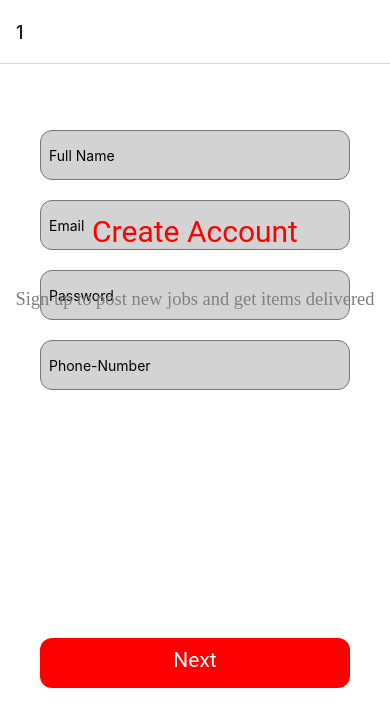
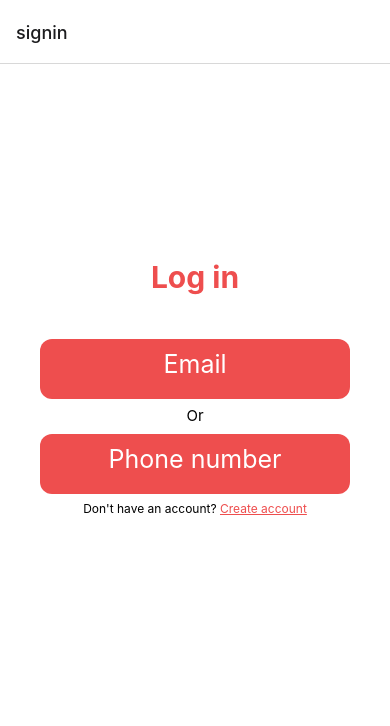
Before and after one commit to sagnik036/finalyear, a React Native app: screen /signin in a window 390 px wide. Shown: the top 726 px of the page. Built offline with nearby package versions, Linux system fonts and the light colour scheme.

Commit message:
Sign-in version 1

```diff
--- a/App.js
+++ b/App.js
@@ -4,13 +4,15 @@ import { NavigationContainer } from "@react-navigation/native";
 import { createNativeStackNavigator } from "@react-navigation/native-stack";
 import ShopCreate_Ac from "./ShopCreate_Ac";
 import ShopCreate_Ac2 from "./ShopCreate_Ac2";
+import Signin from "./Signin";
 
 export default function App() {
   const Stack = createNativeStackNavigator();
 
   return (
     <NavigationContainer>
-      <Stack.Navigator initialRouteName="ShopkeeperAccount">
+      <Stack.Navigator initialRouteName="LoginPage">
+      <Stack.Screen name="signin" component={Signin} />
         <Stack.Screen name="1" component={ShopCreate_Ac} />
         <Stack.Screen name="2" component={ShopCreate_Ac2} />
       </Stack.Navigator>
--- /dev/null
+++ b/Signin.js
@@ -0,0 +1,91 @@
+import { View, Text, TouchableOpacity, StyleSheet } from 'react-native'
+import React from 'react'
+
+export default function Signin() {
+  return (
+    <View style={styles.container}>
+      <Text style={styles.text1}>Log in</Text>
+      <TouchableOpacity
+        style={styles.nextBtn1}
+      >
+        <Text style={styles.nextStyle}>Email</Text>
+      </TouchableOpacity>
+      <Text style={styles.text2}>Or</Text>
+      <TouchableOpacity
+        style={styles.nextBtn2}
+      >
+        <Text style={styles.nextStyle}>Phone number</Text>
+      </TouchableOpacity>
+      <Text style={styles.text3}>
+        Don't have an account?{' '}
+        <TouchableOpacity>
+          <Text style={styles.underlineTextStyle}>Create account</Text>
+        </TouchableOpacity>
+      </Text>
+    </View>
+  );
+}
+
+const styles = StyleSheet.create({
+    container : {
+        flex : 1,
+        backgroundColor: "white",
+        alignItems: "center",
+        justifyContent: "center",
+    },
+
+    text1 :{
+      fontSize : 30,
+      fontWeight : 'bold',
+      position : 'absolute',
+      top : '25%',
+      color : '#EE4E4E',
+    },
+
+    nextBtn1: {
+      borderRadius: 12,
+      backgroundColor: '#EE4E4E',
+      padding: 10,
+      margin: 8,
+      alignItems: "center",
+      width: 310,
+      height: 60,
+      bottom: 30,
+    },
+
+    nextStyle: {
+      color : 'white',
+      fontSize : 25,
+      position : 'relative',
+    },
+
+    text2 :{
+      fontSize : 15,
+      position : 'relative',
+      bottom : '4%',
+    },
+
+    nextBtn2: {
+      borderRadius: 12,
+      backgroundColor: '#EE4E4E',
+      padding: 10,
+      margin: 8,
+      alignItems: "center",
+      width: 310,
+      height: 60,
+      bottom: 30,
+    },
+
+    text3 :{
+      fontSize : 12,
+      position : 'relative',
+      bottom : '4%',
+    },
+
+    underlineTextStyle :{
+      fontSize : 12,
+      color : '#EE4E4E',
+      textDecorationLine : 'underline',
+    },
+
+});
```
